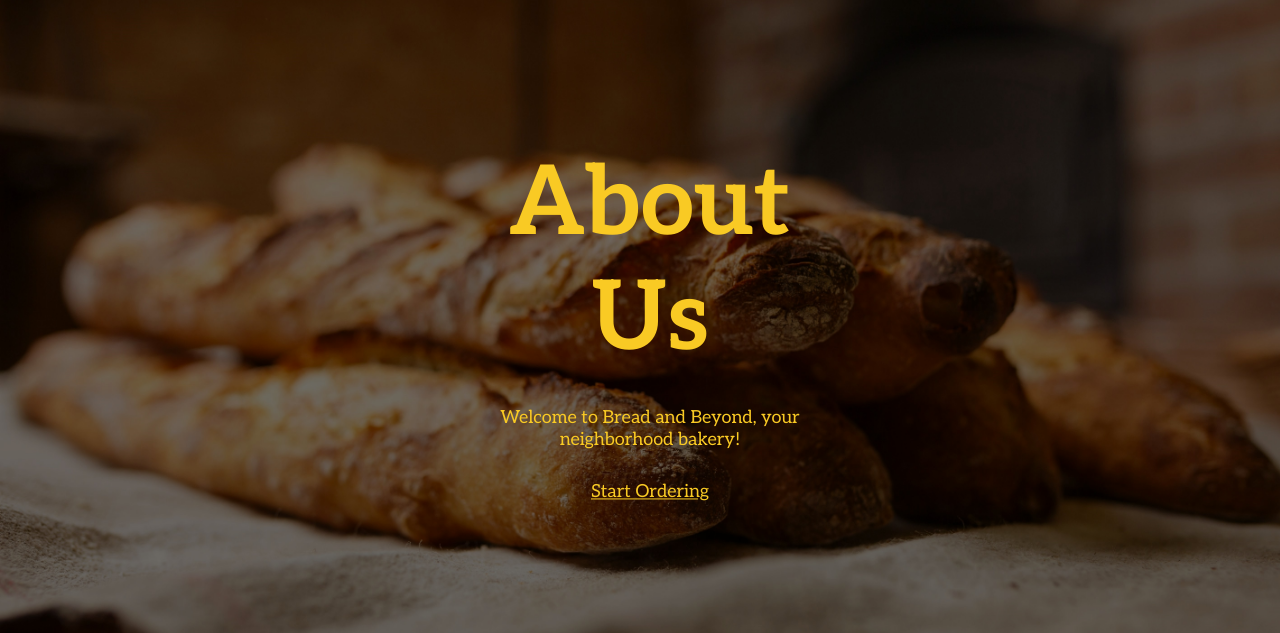
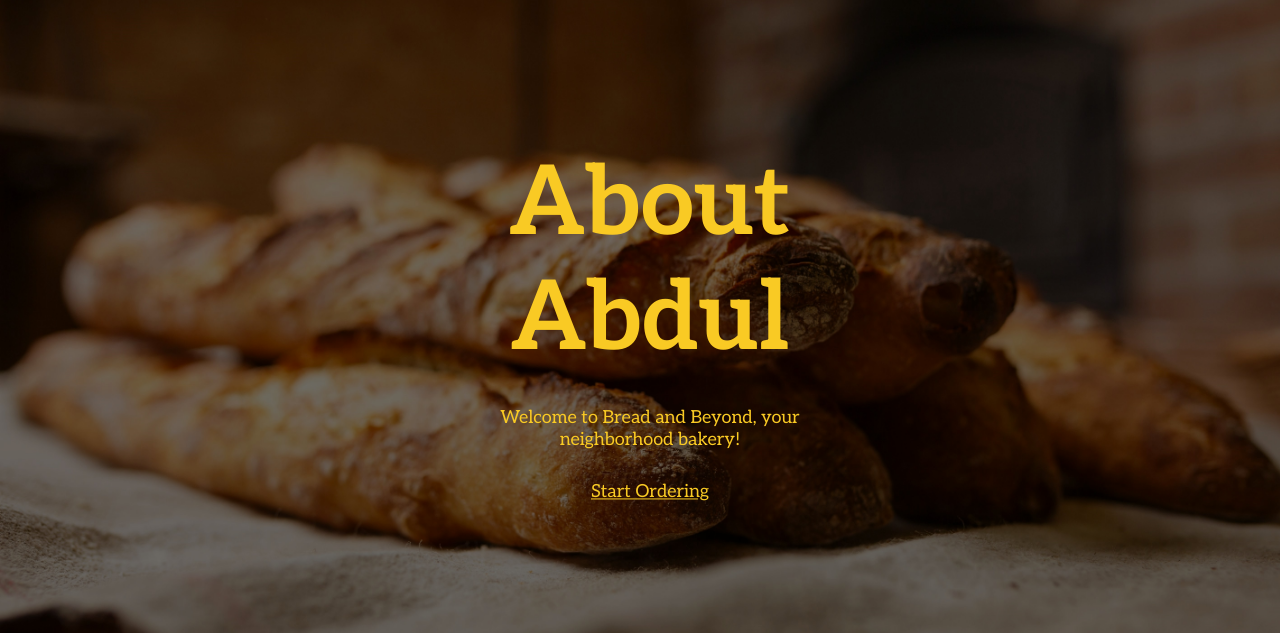
Before and after one commit to DatIntrovert03/Bread-Tales, a plain HTML site: page index.html in a window 1280 px wide. Shown: the part 167-800 px from the top of the page. Drawn offline with nearby package versions, Linux system fonts and the light colour scheme.

Commit message:
changed the header

```diff
--- a/index.html
+++ b/index.html
@@ -36,7 +36,7 @@
       <section class="container section--hero">
         <div class="hero--container">
           <div class="hero-textbox">
-            <h1>About Us</h1>
+            <h1>About Abdul</h1>
             <p>Welcome to Bread and Beyond, your neighborhood bakery!</p>
             <a href="#" class="hero--btn">Start Ordering</a>
           </div>
```
